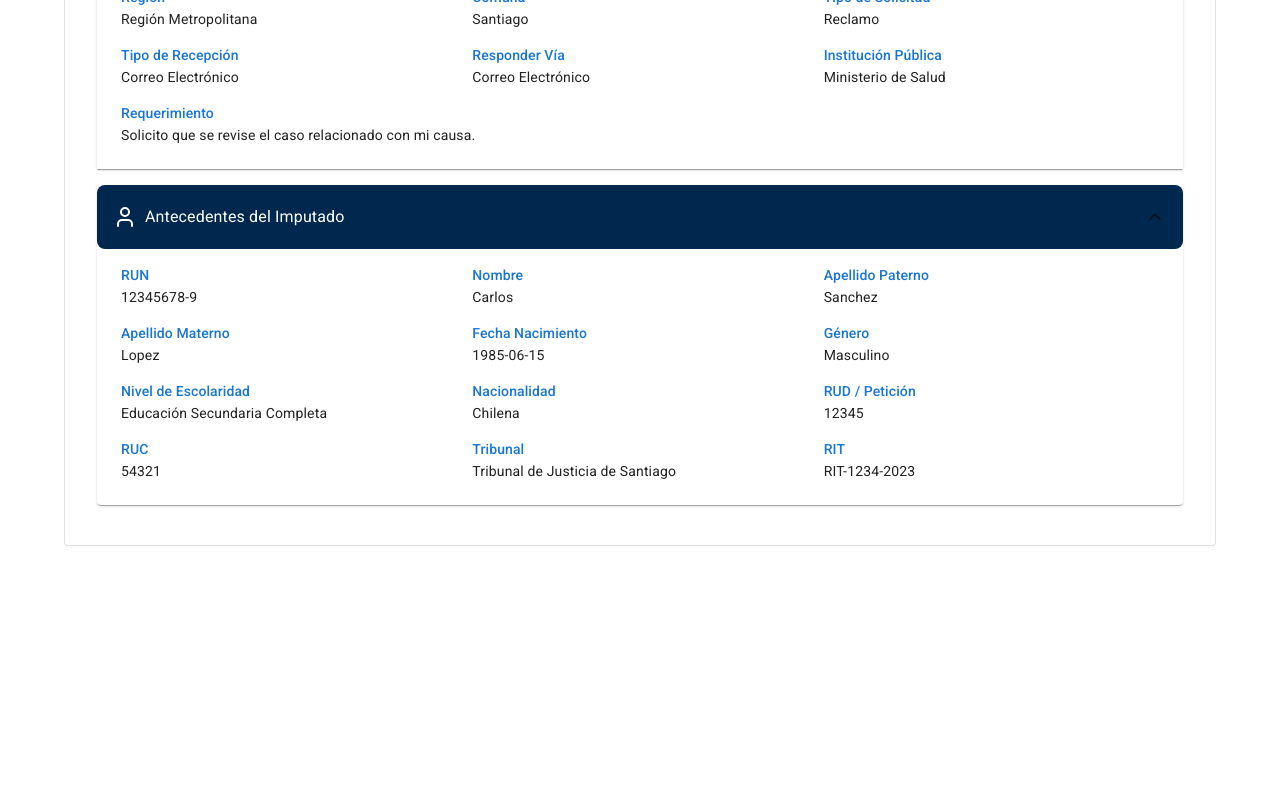
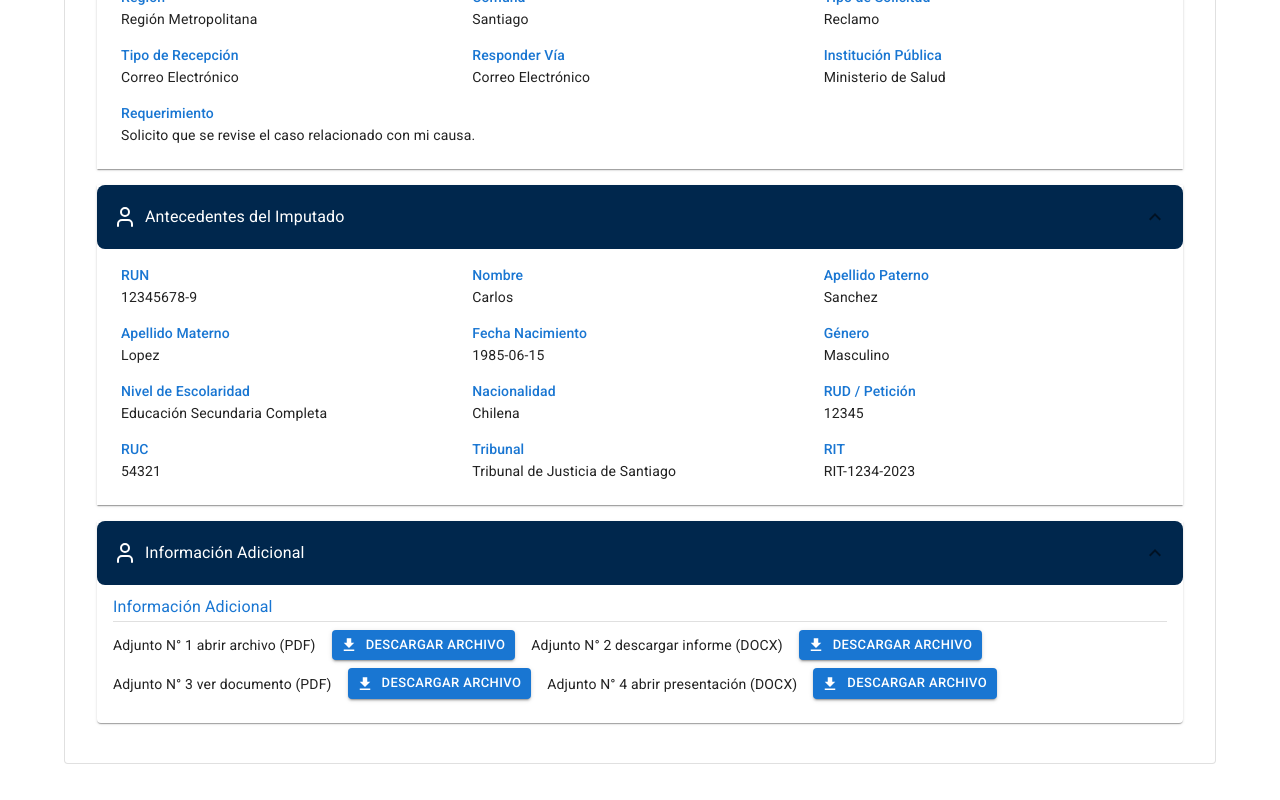
Before and after one commit to reneframirez/oirs-externo-frontend, a React (Vite) app: page /oirs/solicitud-ciudadana-funcionario/secciones in a window 1280 px wide. Shown: the part 824-1624 px from the top of the page. Before the commit the page ends 1434 px from the top, so only its background shows below. Built offline with nearby package versions, Linux system fonts and the light colour scheme.

Commit message:
Se agrega sección información adicional

```diff
--- a/src/pages/oirs/solicitud-ciudadana-funcionario/index.jsx
+++ b/src/pages/oirs/solicitud-ciudadana-funcionario/index.jsx
@@ -104,7 +104,7 @@ const SolicitudCiudadanaFuncionario = () => {
 								</Box>
 								<Button
 									variant="contained"
-									color="warning"
+									color="success"
 									component={Link}
 									to="/oirs/solicitud-ciudadana-funcionario/solicitudes-pendientes"
 									startIcon={<AddToPhotosIcon />}
@@ -120,6 +120,36 @@ const SolicitudCiudadanaFuncionario = () => {
 					</Box>
 
 					<Box className="flex flex-col md:flex-row items-center justify-center gap-8 pt-16">
+					<Card
+							variant="outlined"
+							className="flex flex-col items-center p-4 relative"
+						>
+							<CardContent>
+								<Box className="absolute top-1 left-1 w-6 h-6 rounded-full bg-gray-200 shadow-md flex items-center justify-center">
+									<Typography variant="caption" className="text-gray-500">
+										5
+									</Typography>
+								</Box>
+								<Button
+									variant="contained"
+									color="error"
+									component={Link}
+									to="busqueda"
+									startIcon={<AddToPhotosIcon />}
+									className="mb-4 w-full h-9"
+								>
+									{' '}
+								</Button>
+								<Typography variant="body2" className="text-center pt-3">
+									Búsqueda Solicitudes
+								</Typography>
+							</CardContent>
+						</Card>
+						<Box className="flex items-center justify-center">
+							<ArrowForwardIcon fontSize="large" className="text-blue-700" />
+						</Box>
+
+
 						<Card
 							variant="outlined"
 							className="flex flex-col items-center p-4 relative"
@@ -146,39 +176,6 @@ const SolicitudCiudadanaFuncionario = () => {
 							</CardContent>
 						</Card>
 
-						<Box className="flex items-center justify-center">
-							<ArrowForwardIcon fontSize="large" className="text-blue-700" />
-						</Box>
-
-						<Card
-							variant="outlined"
-							className="flex flex-col items-center p-4 relative"
-						>
-							<CardContent>
-								<Box className="absolute top-1 left-1 w-6 h-6 rounded-full bg-gray-200 shadow-md flex items-center justify-center">
-									<Typography variant="caption" className="text-gray-500">
-										5
-									</Typography>
-								</Box>
-								<Button
-									variant="contained"
-									color="warning"
-									component={Link}
-									to="busqueda"
-									startIcon={<AddToPhotosIcon />}
-									className="mb-4 w-full h-9"
-								>
-									{' '}
-								</Button>
-								<Typography variant="body2" className="text-center pt-3">
-									Búsqueda Solicitudes
-								</Typography>
-							</CardContent>
-						</Card>
-
-						<Box className="flex items-center justify-center">
-							<ArrowForwardIcon fontSize="large" className="text-blue-700" />
-						</Box>
 					</Box>
 
 					<Box className="flex flex-col items-center justify-center py-10">
--- a/src/pages/oirs/solicitud-ciudadana-funcionario/secciones/Index.jsx
+++ b/src/pages/oirs/solicitud-ciudadana-funcionario/secciones/Index.jsx
@@ -1,6 +1,8 @@
 import AntUsuario from './AntUsuario';
 import AntRequerimiento from './AntRequerimiento';
 import AntImputado from './AntImputado';
+import InfoAdicional from './InfoAdicional';
+
 
 import { Accordion, AccordionSummary, AccordionDetails, Typography } from '@mui/material';
 import ExpandMoreIcon from '@mui/icons-material/ExpandMore';
@@ -62,6 +64,10 @@ const SeccionesOrdenadas = () => {
 			titulo: 'Antecedentes del Imputado',
 			componente: <AntImputado imputadoData={imputadoData} />,
 		},
+		{
+			titulo: 'Información Adicional',
+			componente: <InfoAdicional />,
+		},
 	];
 
 	return (
--- a/src/pages/oirs/solicitud-ciudadana-funcionario/secciones/InfoAdicional.jsx
+++ b/src/pages/oirs/solicitud-ciudadana-funcionario/secciones/InfoAdicional.jsx
@@ -0,0 +1,57 @@
+import React from 'react';
+import { Typography, Divider, Button } from '@mui/material';
+import DownloadIcon from '@mui/icons-material/Download';
+
+const InformacionAdicional = () => {
+  const adjuntos = [
+    { numero: 1, texto: 'abrir archivo (PDF)' },
+    { numero: 2, texto: 'descargar informe (DOCX)' },
+    { numero: 3, texto: 'ver documento (PDF)' },
+    { numero: 4, texto: 'abrir presentación (DOCX)' },
+  ];
+
+  return (
+    <div>
+      <Typography variant="subtitle1" color="primary">
+        Información Adicional
+      </Typography>
+      <Divider style={{ marginBottom: '8px' }} />
+      {adjuntos.map((adjunto, index) => (
+        index % 2 === 0 ? (
+          <div key={index} style={{ marginBottom: '8px', display: 'flex', alignItems: 'center', gap: '16px' }}>
+            <div style={{ display: 'flex', alignItems: 'center', gap: '16px' }}>
+              <Typography variant="body2">
+                {`Adjunto N° ${adjuntos[index].numero}`} {adjuntos[index].texto}
+              </Typography>
+              <Button
+                variant="contained"
+                color="primary"
+                size="small"
+                startIcon={<DownloadIcon />}
+              >
+                Descargar archivo
+              </Button>
+            </div>
+            {adjuntos[index + 1] && (
+              <div style={{ display: 'flex', alignItems: 'center', gap: '16px' }}>
+                <Typography variant="body2">
+                  {`Adjunto N° ${adjuntos[index + 1].numero}`} {adjuntos[index + 1].texto}
+                </Typography>
+                <Button
+                  variant="contained"
+                  color="primary"
+                  size="small"
+                  startIcon={<DownloadIcon />}
+                >
+                  Descargar archivo
+                </Button>
+              </div>
+            )}
+          </div>
+        ) : null
+      ))}
+    </div>
+  );
+};
+
+export default InformacionAdicional;
```
